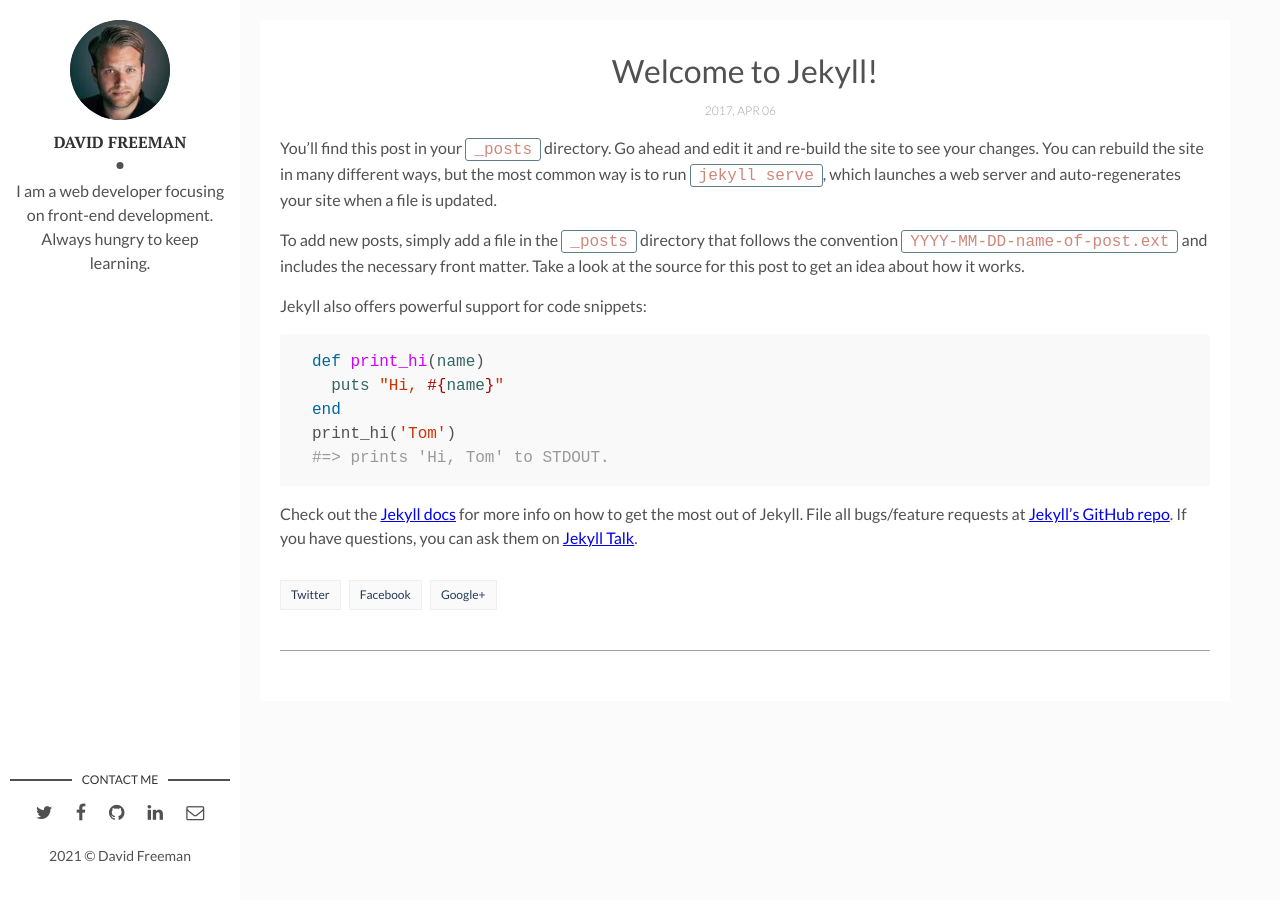
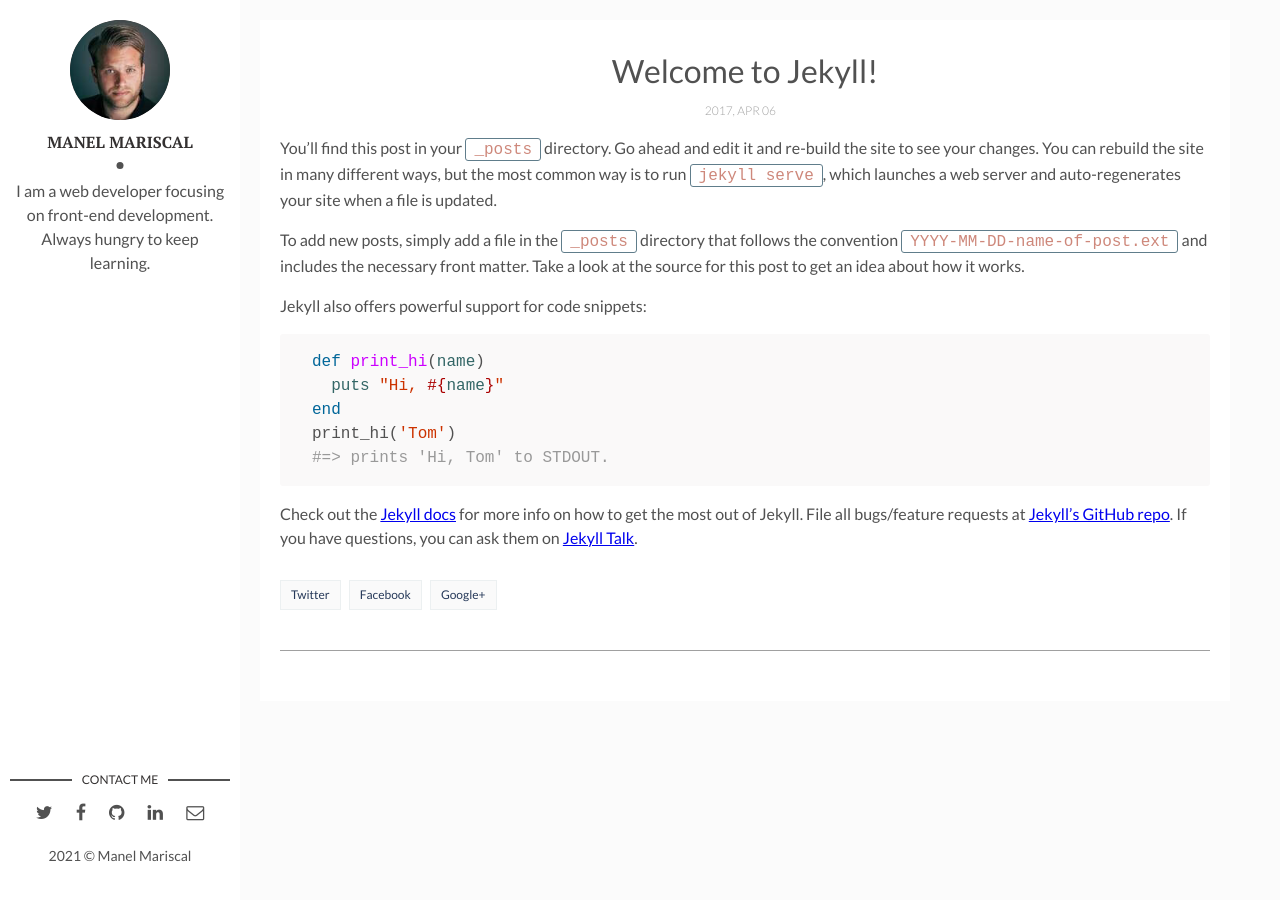
Before and after one commit to maneldoes/maneldoes, a Jekyll site: the page built from _posts/2017-04-06-welcome-to-jekyll.markdown, in a window 1280 px wide. Built offline with Jekyll 4.4.1, drawn with Linux system fonts in a browser that asks for light colours; comment, search, counter and statistics services are not loaded.

Commit message:
3 commit

```diff
--- a/_config.yml
+++ b/_config.yml
@@ -1,4 +1,4 @@
-title: Hello, world! I'm David Freeman
+title: Hello, world!
 description: > # this means to ignore newlines until "baseurl:"
   Write an awesome description for your new site here. You can edit this
   line in _config.yml. It will appear in your document head meta (for
@@ -9,17 +9,17 @@
 site-twitter: #if your site has a twitter account, enter it here
 
 # Author Settings
-author: David Freeman # add your name
+author: Manel Mariscal # add your name
 author-img: david-freeman.jpg # add your photo
 about-author: I am a web developer focusing on front-end development. Always hungry to keep learning. # add description
 social-twitter: # add your Twitter handle
 social-facebook: # add your Facebook handle
-social-github: artemsheludko # add your Github handle
+social-github: mmanel00 # add your Github handle
 social-linkedin: # add your Linkedin handle
 social-email: # add your Email address
 
 # Disqus
-discus-identifier: mr-brown # add your discus identifier
+discus-identifier: manel00 # add your discus identifier
 
 # Tracker
 analytics: # Google Analytics
```
Also changed, not shown: Gemfile (line endings or trailing spaces).
